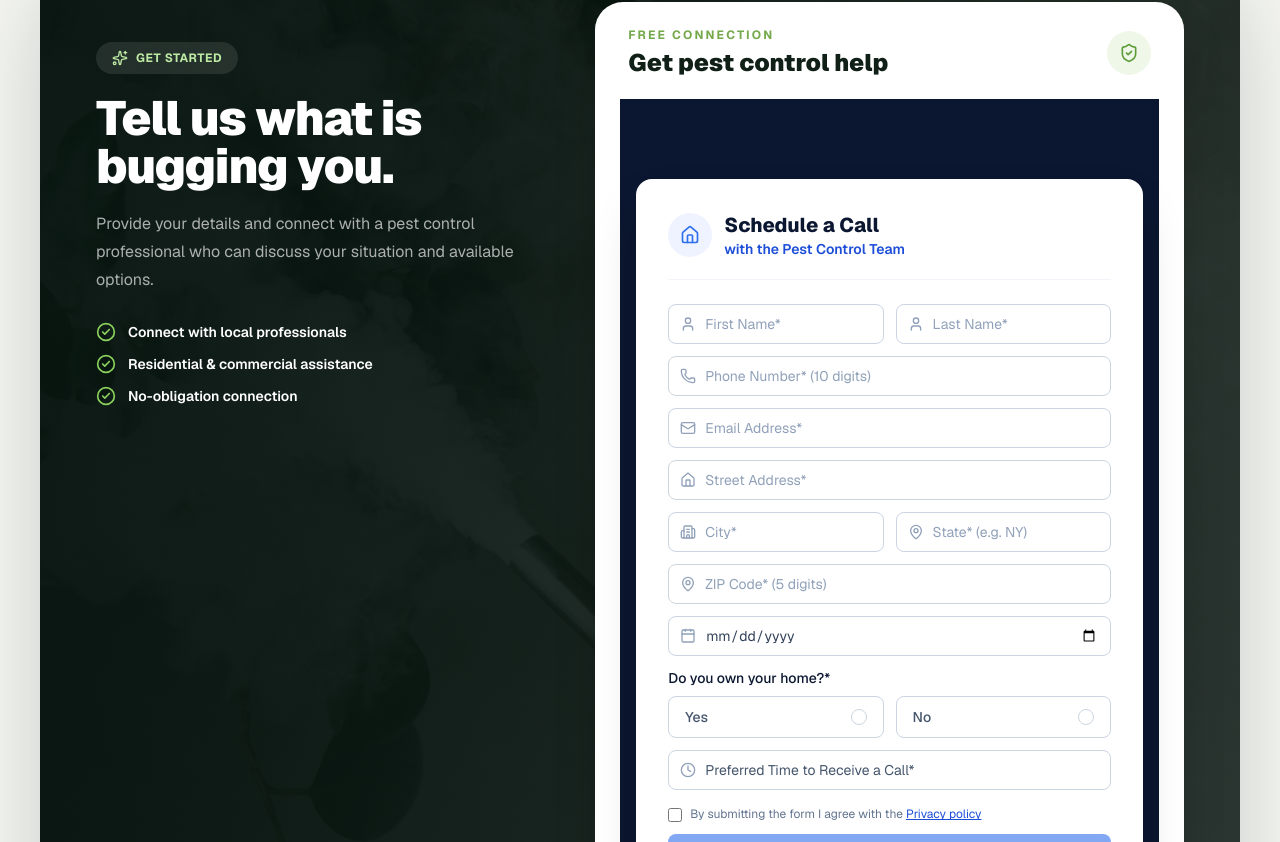
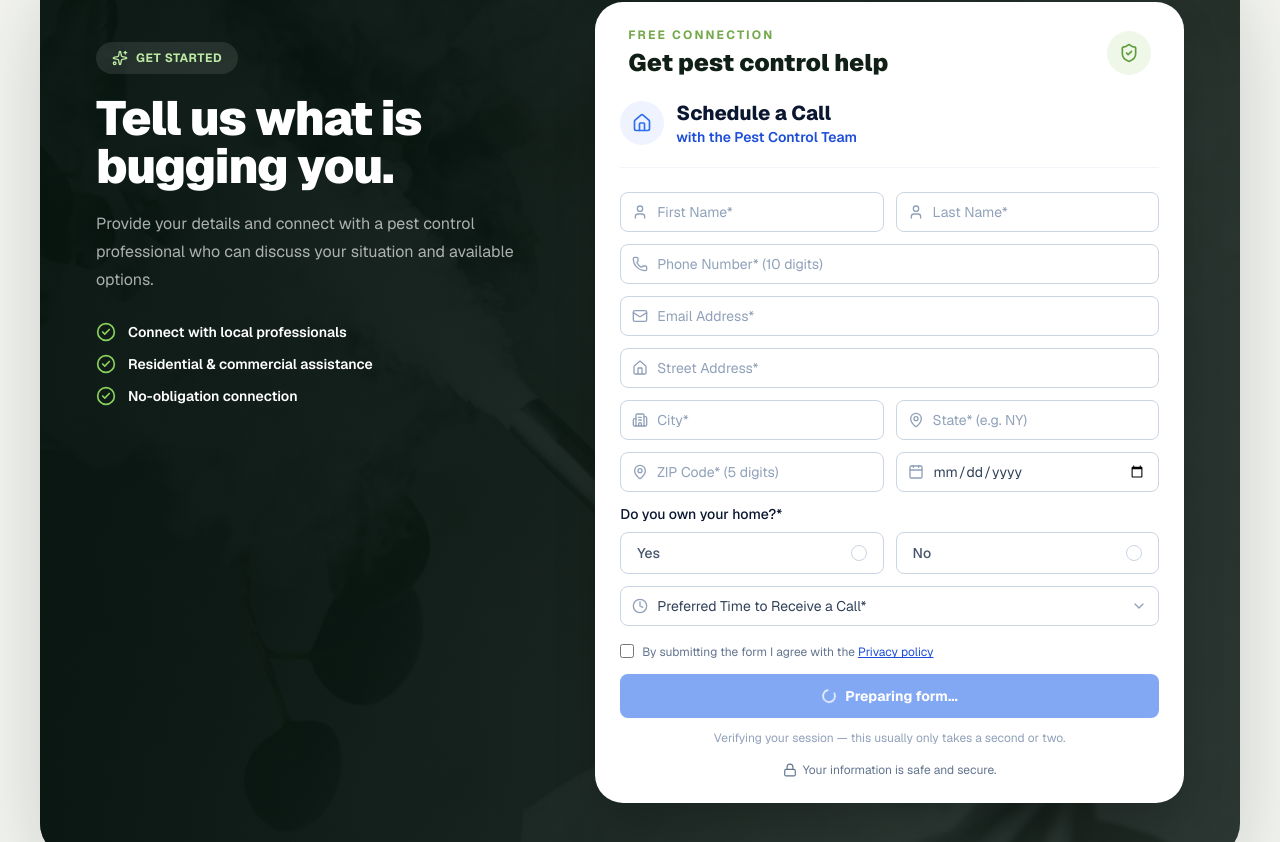
Before and after one commit to kamil-Abbas12/pest-control, a Next.js app: page / in a window 1280 px wide. Shown: the part 1178-2020 px from the top of the page. Built offline with nearby package versions, Linux system fonts and the light colour scheme.

Commit message:
Remove next-sitemap, use native app/sitemap.ts

```diff
--- a/app/components/Form.tsx
+++ b/app/components/Form.tsx
@@ -13,10 +13,19 @@ import {
   Lock,
   Loader2,
   Check,
+  ChevronDown,
 } from "lucide-react";
 
 // Same Jornaya campaign snippet ID as the solar site — confirmed working.
 const JORNAYA_CAMPAIGN_ID = "372b9fce-b1fd-68e6-0d81-5286de90f4f0";
+
+// Two columns from sm up, stacked on phones so inputs never get cramped.
+const ROW = "grid grid-cols-1 gap-3 sm:grid-cols-2";
+
+// text-base on mobile prevents iOS Safari from zooming in on focus (it zooms
+// on anything under 16px). Taller fields on touch devices, compact on sm+.
+const CONTROL =
+  "h-11 w-full min-w-0 rounded-lg border border-slate-300 pl-9 pr-3 text-base text-slate-700 placeholder:text-slate-400 focus:border-[#2F6FED] focus:outline-none focus:ring-1 focus:ring-[#2F6FED] sm:h-10 sm:text-sm";
 
 function sanitizeDigits(e: React.FormEvent<HTMLInputElement>, maxLen: number) {
   const target = e.target as HTMLInputElement;
@@ -59,6 +68,7 @@ function InputField({
   required = false,
   maxLength,
   inputMode,
+  autoComplete,
   onInput,
 }: {
   icon: React.ReactNode;
@@ -68,26 +78,32 @@ function InputField({
   required?: boolean;
   maxLength?: number;
   inputMode?: React.HTMLAttributes<HTMLInputElement>["inputMode"];
+  autoComplete?: string;
   onInput?: (e: React.FormEvent<HTMLInputElement>) => void;
 }) {
   return (
-    <div className="relative">
-      <span className="absolute left-3 top-1/2 -translate-y-1/2 text-slate-400">{icon}</span>
+    <div className="relative min-w-0">
+      <span className="pointer-events-none absolute left-3 top-1/2 -translate-y-1/2 text-slate-400">
+        {icon}
+      </span>
       <input
         name={name}
         type={type}
         required={required}
         placeholder={placeholder}
+        aria-label={placeholder}
         maxLength={maxLength}
         inputMode={inputMode}
+        autoComplete={autoComplete}
         onInput={onInput}
-        className="h-10 w-full rounded-lg border border-slate-300 pl-9 pr-3 text-sm text-slate-700 placeholder:text-slate-400 focus:border-[#2F6FED] focus:outline-none focus:ring-1 focus:ring-[#2F6FED]"
+        // The date rule keeps iOS from centering the date text.
+        className={`${CONTROL} [&::-webkit-date-and-time-value]:text-left`}
       />
     </div>
   );
 }
 
-export default function Form() {
+export default function Form({ embedded = false }: { embedded?: boolean }) {
   const [agreed, setAgreed] = useState(false);
   const [submitted, setSubmitted] = useState(false);
   const [isSubmitting, setIsSubmitting] = useState(false);
@@ -241,20 +257,30 @@ export default function Form() {
   }
 
   return (
-    <section id="help" className="bg-[#0B1630] px-4 py-16 sm:py-20">
-      <div className="mx-auto w-full max-w-xl rounded-2xl bg-white p-6 shadow-2xl sm:p-8">
-        <div className="mb-6 flex items-center gap-3 border-b border-slate-100 pb-5">
-          <span className="flex h-11 w-11 shrink-0 items-center justify-center rounded-full bg-[#EEF3FF]">
+    <div
+      id="help"
+      // embedded: no navy band, no card-in-a-card — the parent supplies the card.
+      className={embedded ? "w-full" : "bg-[#0B1630] px-4 py-12 sm:py-16 lg:py-20"}
+    >
+      <div
+        className={
+          embedded
+            ? "w-full"
+            : "mx-auto w-full max-w-xl rounded-2xl bg-white p-5 shadow-2xl sm:p-8"
+        }
+      >
+        <div className="mb-5 flex items-center gap-3 border-b border-slate-100 pb-4 sm:mb-6 sm:pb-5">
+          <span className="flex h-10 w-10 shrink-0 items-center justify-center rounded-full bg-[#EEF3FF] sm:h-11 sm:w-11">
             <Home className="h-5 w-5 text-[#2F6FED]" />
           </span>
-          <div>
-            <h2 className="text-xl font-extrabold text-[#0B1630]">Schedule a Call</h2>
+          <div className="min-w-0">
+            <h2 className="text-lg font-extrabold text-[#0B1630] sm:text-xl">Schedule a Call</h2>
             <p className="text-sm font-semibold text-[#1D4ED8]">with the Pest Control Team</p>
           </div>
         </div>
 
         {submitted ? (
-          <div className="rounded-xl border border-slate-100 bg-slate-50 p-6 text-center">
+          <div className="rounded-xl border border-slate-100 bg-slate-50 p-5 text-center sm:p-6">
             <div className="mx-auto mb-3 flex h-10 w-10 items-center justify-center rounded-full bg-[#2F6FED]/10">
               <Check className="h-5 w-5 text-[#1D4ED8]" strokeWidth={3} />
             </div>
@@ -269,9 +295,21 @@ export default function Form() {
             <input id="Hidleadid" name="Hidleadid" type="hidden" defaultValue="" />
             <input id="hidTrusted" name="hidTrusted" type="hidden" defaultValue="" />
 
-            <div className="grid grid-cols-2 gap-3">
-              <InputField icon={<User className="h-4 w-4" />} name="firstName" placeholder="First Name*" required />
-              <InputField icon={<User className="h-4 w-4" />} name="lastName" placeholder="Last Name*" required />
+            <div className={ROW}>
+              <InputField
+                icon={<User className="h-4 w-4" />}
+                name="firstName"
+                placeholder="First Name*"
+                autoComplete="given-name"
+                required
+              />
+              <InputField
+                icon={<User className="h-4 w-4" />}
+                name="lastName"
+                placeholder="Last Name*"
+                autoComplete="family-name"
+                required
+              />
             </div>
 
             <InputField
@@ -280,17 +318,37 @@ export default function Form() {
               placeholder="Phone Number* (10 digits)"
               type="tel"
               inputMode="numeric"
+              autoComplete="tel-national"
               maxLength={10}
               onInput={(e) => sanitizeDigits(e, 10)}
               required
             />
 
-            <InputField icon={<Mail className="h-4 w-4" />} name="email" placeholder="Email Address*" type="email" required />
+            <InputField
+              icon={<Mail className="h-4 w-4" />}
+              name="email"
+              placeholder="Email Address*"
+              type="email"
+              autoComplete="email"
+              required
+            />
 
-            <InputField icon={<Home className="h-4 w-4" />} name="address" placeholder="Street Address*" required />
+            <InputField
+              icon={<Home className="h-4 w-4" />}
+              name="address"
+              placeholder="Street Address*"
+              autoComplete="address-line1"
+              required
+            />
 
-            <div className="grid grid-cols-2 gap-3">
-              <InputField icon={<Building2 className="h-4 w-4" />} name="city" placeholder="City*" required />
+            <div className={ROW}>
+              <InputField
+                icon={<Building2 className="h-4 w-4" />}
+                name="city"
+                placeholder="City*"
+                autoComplete="address-level2"
+                required
+              />
               <InputField
                 icon={<MapPin className="h-4 w-4" />}
                 name="state"
@@ -301,17 +359,26 @@ export default function Form() {
               />
             </div>
 
+            <div className={ROW}>
               <InputField
                 icon={<MapPin className="h-4 w-4" />}
                 name="zip"
                 placeholder="ZIP Code* (5 digits)"
                 inputMode="numeric"
+                autoComplete="postal-code"
                 maxLength={5}
                 onInput={(e) => sanitizeDigits(e, 5)}
                 required
               />
-
-            <InputField icon={<Calendar className="h-4 w-4" />} name="dob" placeholder="Date of Birth*" type="date" required />
+              <InputField
+                icon={<Calendar className="h-4 w-4" />}
+                name="dob"
+                placeholder="Date of Birth*"
+                type="date"
+                autoComplete="bday"
+                required
+              />
+            </div>
 
             <div>
               <p className="mb-2 text-sm font-medium text-[#0B1630]">Do you own your home?*</p>
@@ -320,11 +387,12 @@ export default function Form() {
                   <button
                     type="button"
                     key={val}
+                    aria-pressed={ownsHome === val}
                     onClick={() => {
                       setOwnsHome(val);
                       setOwnsHomeError(false);
                     }}
-                    className={`flex flex-1 items-center justify-between rounded-lg border px-4 py-2.5 text-sm font-medium transition-colors ${
+                    className={`flex min-h-11 flex-1 items-center justify-between rounded-lg border px-4 py-2.5 text-base font-medium transition-colors sm:min-h-10 sm:text-sm ${
                       ownsHome === val
                         ? "border-[#2F6FED] bg-[#2F6FED]/5 text-[#0B1630]"
                         : "border-slate-300 text-slate-600"
@@ -346,13 +414,14 @@ export default function Form() {
               )}
             </div>
 
-            <div className="relative">
-              <Clock className="absolute left-3 top-1/2 h-4 w-4 -translate-y-1/2 text-slate-400" />
+            <div className="relative min-w-0">
+              <Clock className="pointer-events-none absolute left-3 top-1/2 h-4 w-4 -translate-y-1/2 text-slate-400" />
               <select
                 name="preferredTime"
                 required
                 defaultValue=""
-                className="h-10 w-full appearance-none rounded-lg border border-slate-300 pl-9 pr-3 text-sm text-slate-600 focus:border-[#2F6FED] focus:outline-none focus:ring-1 focus:ring-[#2F6FED]"
+                aria-label="Preferred time to receive a call"
+                className={`${CONTROL} appearance-none truncate pr-9 text-slate-600`}
               >
                 <option value="" disabled>
                   Preferred Time to Receive a Call*
@@ -361,15 +430,17 @@ export default function Form() {
                 <option value="Afternoon (12pm - 4pm)">Afternoon (12pm - 4pm)</option>
                 <option value="Evening (4pm - 8pm)">Evening (4pm - 8pm)</option>
               </select>
+              {/* appearance-none removes the native arrow, so draw our own */}
+              <ChevronDown className="pointer-events-none absolute right-3 top-1/2 h-4 w-4 -translate-y-1/2 text-slate-400" />
             </div>
 
-            <label className="flex items-start gap-2 pt-1 text-xs text-slate-500">
+            <label className="flex items-start gap-2.5 pt-1 text-xs leading-5 text-slate-500 sm:gap-2">
               <input
                 type="checkbox"
                 required
                 checked={agreed}
                 onChange={(e) => setAgreed(e.target.checked)}
-                className="mt-0.5 h-3.5 w-3.5 rounded border-slate-300 text-[#2F6FED] focus:ring-[#2F6FED]"
+                className="mt-0.5 h-4 w-4 shrink-0 rounded border-slate-300 text-[#2F6FED] focus:ring-[#2F6FED] sm:h-3.5 sm:w-3.5"
               />
               <span>
                 By submitting the form I agree with the{" "}
@@ -384,7 +455,7 @@ export default function Form() {
             <button
               type="submit"
               disabled={isSubmitting || !jornayaReady}
-              className="flex w-full items-center justify-center gap-2 rounded-lg bg-[#2F6FED] py-3 text-sm font-bold text-white transition-colors hover:bg-[#1D4ED8] disabled:cursor-not-allowed disabled:opacity-60"
+              className="flex min-h-12 w-full items-center justify-center gap-2 rounded-lg bg-[#2F6FED] py-3 text-base font-bold text-white transition-colors hover:bg-[#1D4ED8] disabled:cursor-not-allowed disabled:opacity-60 sm:min-h-11 sm:text-sm"
             >
               {isSubmitting ? (
                 "Submitting..."
@@ -404,12 +475,12 @@ export default function Form() {
             )}
 
             <p className="flex items-center justify-center gap-1.5 pt-1 text-xs text-slate-500">
-              <Lock className="h-3.5 w-3.5" /> Your information is safe and secure.
+              <Lock className="h-3.5 w-3.5 shrink-0" /> Your information is safe and secure.
             </p>
           </form>
         )}
       </div>
       <div id="LeadiDscript" />
-    </section>
+    </div>
   );
 }
--- a/app/components/PremiumQuote.tsx
+++ b/app/components/PremiumQuote.tsx
@@ -93,7 +93,7 @@ export default function PremiumQuote() {
             </div>
 
             {/* YOUR EXISTING FUNCTIONAL FORM */}
-            <Form />
+            <Form embedded />
           </motion.div>
         </div>
       </div>
```
Lines whose indentation alone changed are shown as unchanged.
